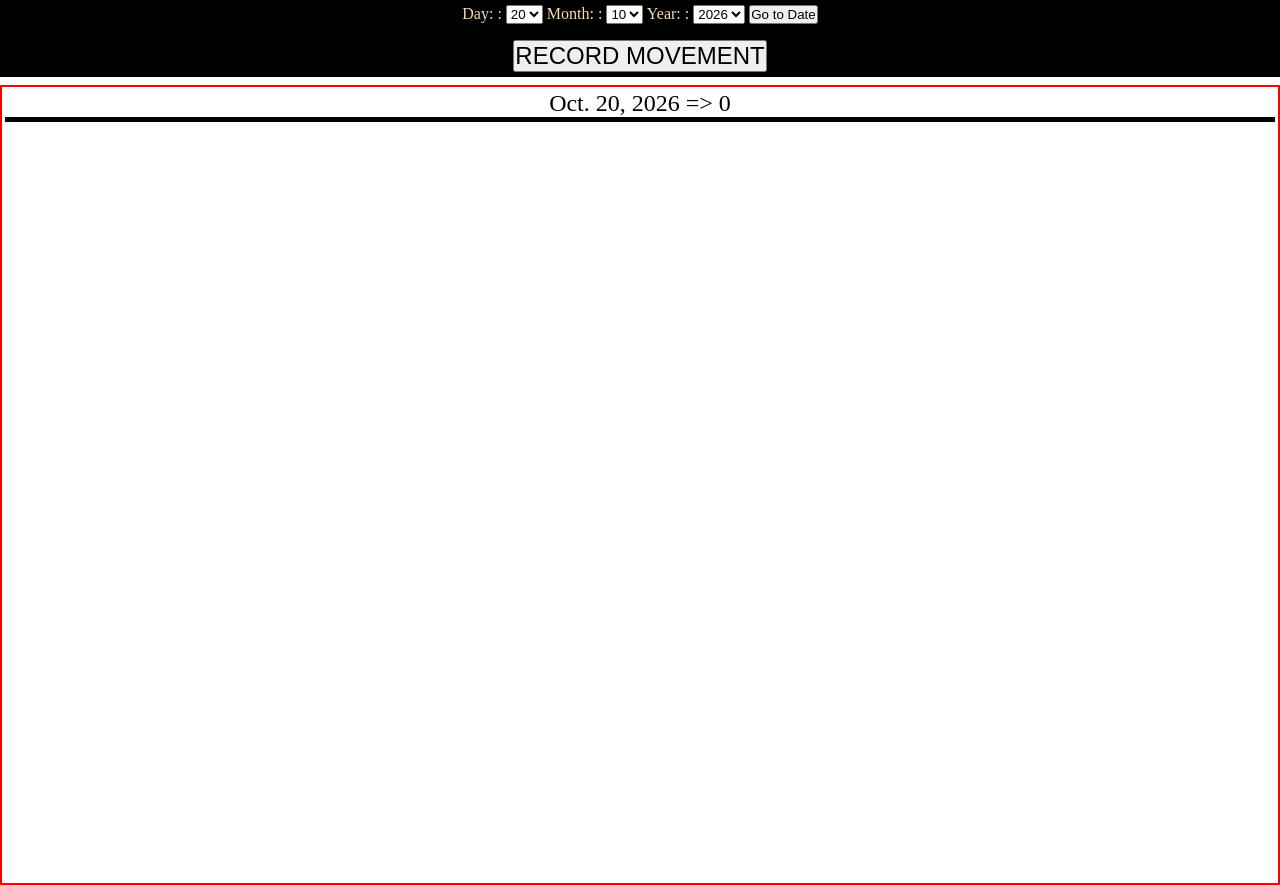
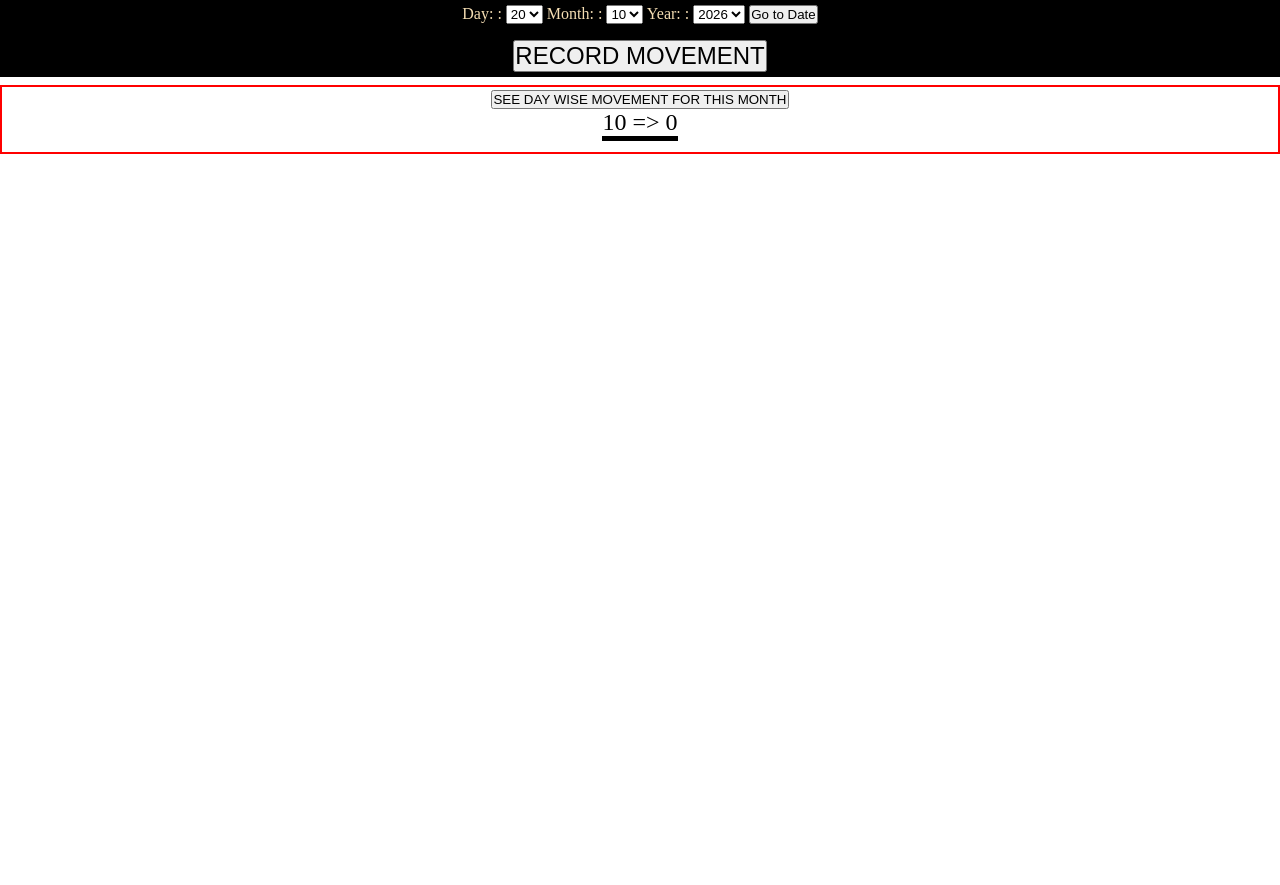
Before and after one commit to Divyam1708/baby_movement_counter, a Django app: page / in a window 1280 px wide. After the commit the page ends 154 px from the top, so only its background shows below. Run offline with Django 5.2, Linux system fonts and the light colour scheme; data that the repository does not hold is empty.

Commit message:
ADDED MORE FUNCTIONALITIES

```diff
--- a/baby_movement_counter/settings.py
+++ b/baby_movement_counter/settings.py
@@ -86,7 +86,11 @@ WSGI_APPLICATION = 'baby_movement_counter.wsgi.application'
 # https://docs.djangoproject.com/en/5.2/ref/settings/#databases
 
 DATABASES = {
-    "default": {
+    # "default": {
+    #     "ENGINE":"django.db.backends.sqlite3",
+    #     "NAME":BASE_DIR/'db.sqite3'
+    # },
+    "default":{
         "ENGINE": "django.db.backends.postgresql",
         "NAME": "neondb",
         "USER": "neondb_owner",
--- a/movement/urls.py
+++ b/movement/urls.py
@@ -6,5 +6,6 @@ app_name='movement'
 urlpatterns = [
     path('',views.home,name='home'),
     path('go-to-date/<int:arg_1_dd>-<int:arg_2_mm>-<int:arg_3_yyyy>',views.GoToDate,name='go-to-date'),
-    path('delete-movement/<int:arg_1_movement_id>', views.DeleteMovement,name='delete-movement')
+    path('delete-movement/<int:arg_1_movement_id>', views.DeleteMovement,name='delete-movement'),
+    path('month-wise-per-day-counter/<int:arg_1_month>',views.MonthWiseDayCounter,name='month-wise-per-day-counter')
 ]
--- a/movement/views.py
+++ b/movement/views.py
@@ -1,4 +1,4 @@
-from django.shortcuts import render, redirect
+from django.shortcuts import render, redirect, HttpResponse
 from django.urls import reverse
 from .models import Movement
 from .forms import CreateMovement, GoToDateForm
@@ -93,6 +93,30 @@ def GoToDate(request, arg_1_dd,arg_2_mm,arg_3_yyyy):
             'movements':movements,
             'form':form,
             'date':f'{arg_1_dd}/{arg_2_mm}/{arg_3_yyyy}',
+            'month':arg_2_mm,
             'movement_count':movement_count_today,
         }
     )
+
+
+def MonthWiseDayCounter(request, arg_1_month):
+    today_month=timezone.localdate().month
+    today_year=timezone.localdate().year
+    movements=Movement.objects.filter(
+        time__month=arg_1_month
+    )
+    movement_count=[]
+    for day in range(1,32):
+        movement_count.append(movements.filter(time__day=day).count())
+
+    per_day_count_this_month=[count for count in movement_count]
+
+    return render(
+        request,
+        'movement/MonthWisePerDayMovement.html',
+        context={
+            'per_day_movement':per_day_count_this_month,
+            'today_year':today_year,
+            'today_month':today_month,
+        }
+    )
--- a/static/style/movement/base.css
+++ b/static/style/movement/base.css
@@ -20,7 +20,23 @@
 .counter_content{
     border: 2px solid red;
     padding: 0.2rem;
-    height: 100svh;
+    max-height: 100svh;
+    min-height: fit-content;
+    display: flex;
+    flex-direction: column;
+    align-items: center;
+    justify-content: center;
+}
+
+.display_flex{
+    display: flex;
+    flex-direction: column;
+    justify-content: center;
+    align-items: center;
+}
+
+.fit_content_width{
+    max-width: fit-content;
 }
 
 ol{
@@ -33,10 +49,16 @@ ol{
     align-items: center;
 }
 
+a{
+    text-decoration: none;
+}
+
 .headline{
     font-size: 1.5rem;
     text-align: center;
     border-bottom: 5px solid;
+    display: flex;
+    align-items: center;
 }
 
 .time_box{
@@ -45,5 +67,4 @@ ol{
     width: fit-content;
     padding: 0.1rem;
     border: 2px solid;
-
 }
--- a/templates/movement/DateMovement.html
+++ b/templates/movement/DateMovement.html
@@ -28,7 +28,9 @@
     </div>
 
     <div class="counter_content">
-
+        <a href="{% url 'movement:month-wise-per-day-counter' month %}">
+            <button> SEE DAY WISE MOVEMENT FOR THIS MONTH</button>
+        </a>
         <p class="headline">
             {{ date }} => {{ movement_count }}
         </p>
--- a/templates/movement/Home.html
+++ b/templates/movement/Home.html
@@ -36,8 +36,11 @@
 
 
     <div class="counter_content">
+        <a href="{% url 'movement:month-wise-per-day-counter' today|date:'m' %}">
+            <button> SEE DAY WISE MOVEMENT FOR THIS MONTH</button>
+        </a>
         <p class="headline" >
-            {{ today }} =>  {{ movement_count }}
+            {{ today|date:'m' }} =>  {{ movement_count }}
         </p>
         <ol type="1">
         {% for movement in movements %}
```
Also changed, not shown: templates/movement/MonthWisePerDayMovement.html (added, +49 -0 lines), 1 other file.
